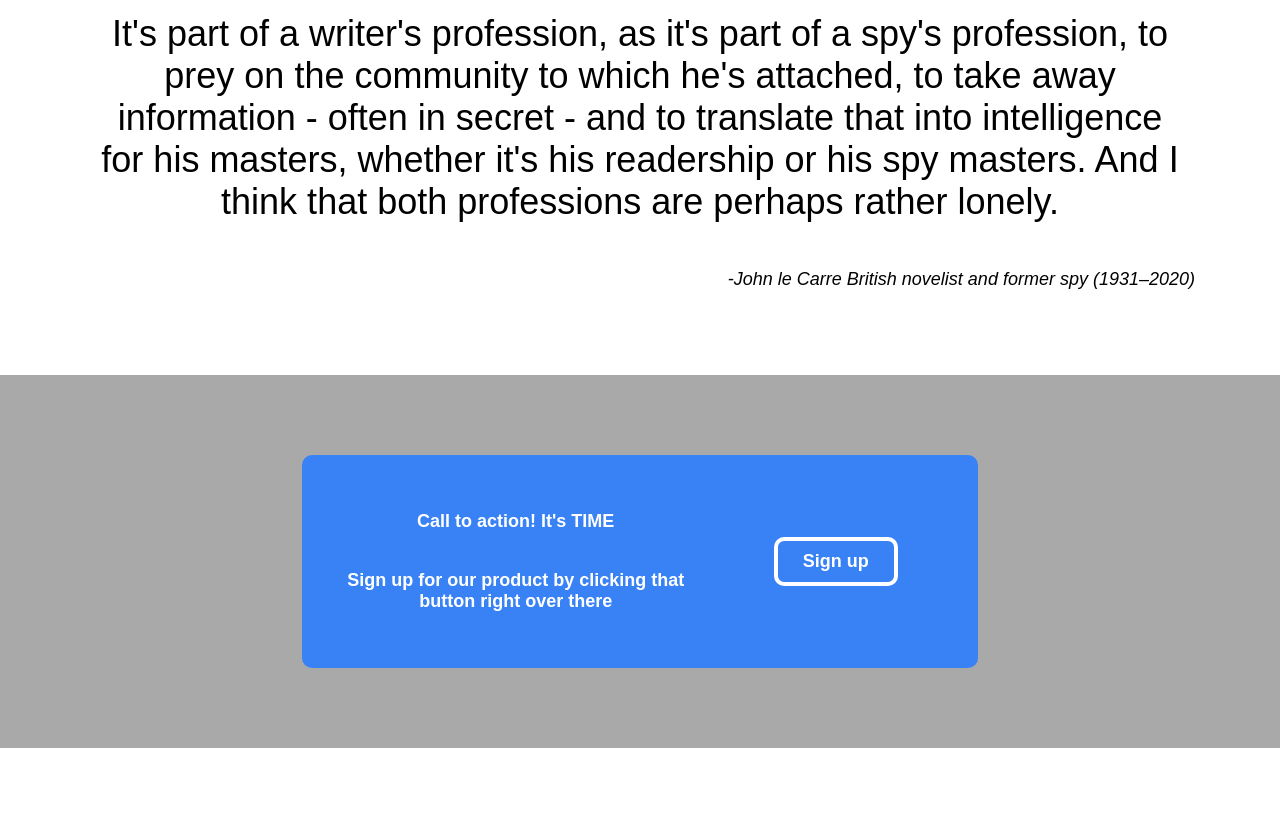
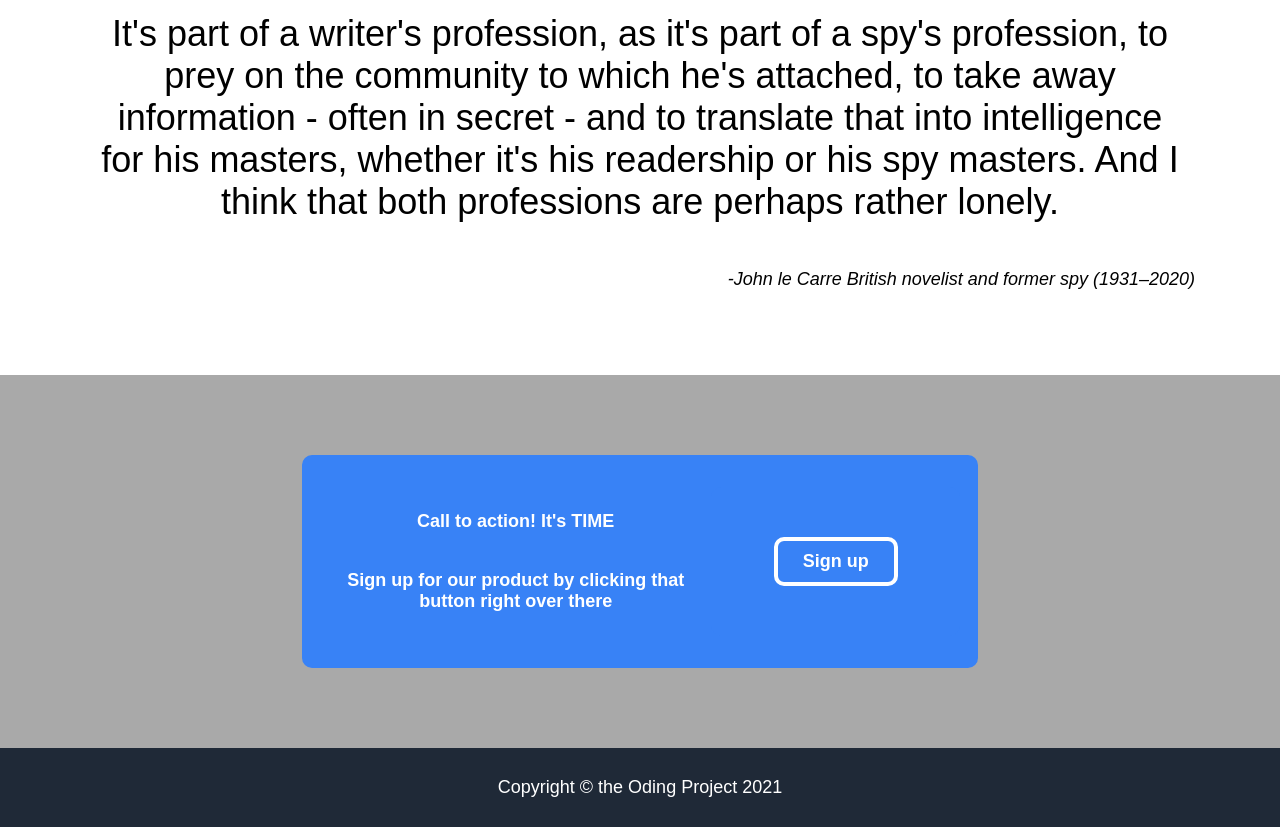
Before and after one commit to Graeme-H/Landing-page, a plain HTML site: page index.html in a window 1280 px wide. Shown: the part 1203-2030 px from the top of the page. Before the commit the page ends 1951 px from the top, so only its background shows below. Drawn offline with Linux system fonts and the light colour scheme; files whose address does not match are found by name.

Commit message:
Finish Footer & layout of Landing page
   Finishe dthe landing pahe time to make it a bit more personal.

```diff
--- a/index.html
+++ b/index.html
@@ -70,8 +70,14 @@
                         </div>
                     </div>
                 </div>
+            <div class="footer">
+                <p>Copyright © the Oding Project 2021</p>
+            </div>
 
-              <!--  <div class="action">
+
+
+
+            <!--  <div class="action">
                         <div class="para">
                             <p>Call to action! It's TIME</p>
                             <p>Sign up for our product by clicking that button right over there</p>
--- a/style.css
+++ b/style.css
@@ -14,6 +14,15 @@ body {
     background-color: #1F2937;
   /*  color: #F9FAF8; */
     justify-content: space-around;
+}
+
+.footer {
+    display: flex;
+    padding:1px;
+    margin: 0px;
+    background-color: #1F2937;
+  /*  color: #F9FAF8; */
+    justify-content: center;
 }
 
 .logo {
```
